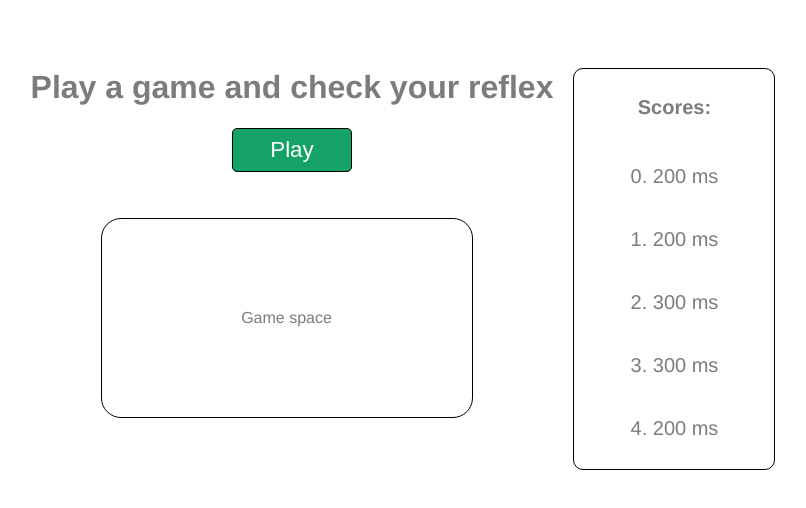
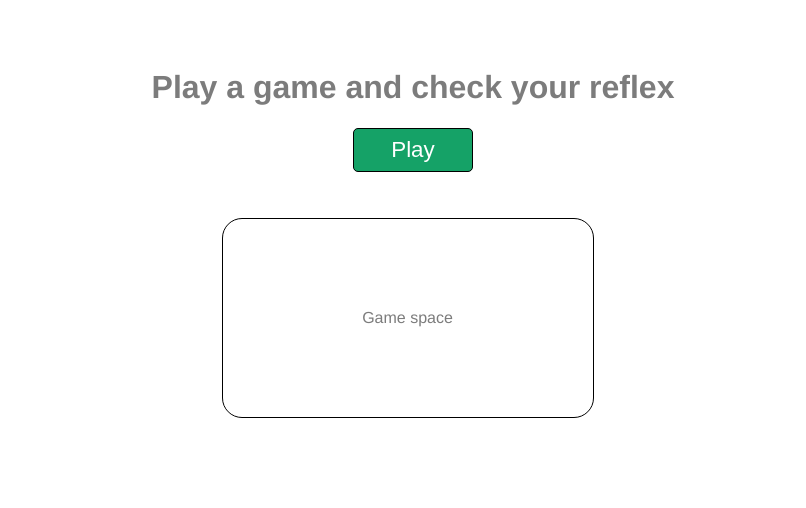
Before and after one commit to HubertMelbruda/vue-reaction-time-game, a Vue app: page / in a window 1280 px wide. Shown: the top 508 px of the page, without its empty margins (227-1033 px from the left). Built offline with nearby package versions, Linux system fonts and the light colour scheme.

Commit message:
add an extra class attribute to the best score

```diff
--- a/src/App.vue
+++ b/src/App.vue
@@ -7,7 +7,7 @@
       <Block v-if="isPlaying" :delay="delay" @end="endGame" />
       <Results v-if="showResult" :score="score" />
     </div>
-    <div class="scoreTable">
+    <div v-if="scores.length" class="scores">
       <ScoresTable :scores="scores"/>
     </div>
   </div>
@@ -26,7 +26,7 @@ export default {
       delay: null,
       score: null,
       showResult: false,
-      scores: [200,200,300,300,200],
+      scores: [],
     }
   },
   components: {
@@ -57,8 +57,6 @@ export default {
   -moz-osx-font-smoothing: grayscale;
   text-align: center;
   color: #7c7c7c;
-  /* margin: 60px auto; */
-  /* max-width: 900px; */
   box-sizing: border-box;
 }
 
@@ -100,9 +98,8 @@ body {
   position: relative;
 }
 
-.scoreTable{
+.scores{
   margin: 20px;
-
 }
 .game-space {
   position: absolute;
--- a/src/components/Block.vue
+++ b/src/components/Block.vue
@@ -1,5 +1,5 @@
 <template>
-  <div class="block" v-if="isShowed" @click="stopTime">
+  <div class="block" v-if="isShown" @click="stopTime">
       Click me !!!
   </div>
 </template>
@@ -9,14 +9,14 @@ export default {
   props: ['delay'],
   data() {
     return {
-      isShowed: false,
+      isShown: false,
       timer: null,
       reactionTime: 0,
     }
   },
   mounted() {
     setTimeout(() => {
-      this.isShowed = true
+      this.isShown = true
       this.startTime()
     }, this.delay)
   },
--- a/src/components/ScoresTable.vue
+++ b/src/components/ScoresTable.vue
@@ -1,8 +1,8 @@
 <template>
   <div class="score-table">
     <h4>Scores:</h4>
-    <p v-for="(score, index) in scores" :key="index">
-      {{ index }}. {{ score }} ms
+    <p v-for="(score, index) in scores" :key="index" :class="{ bestScore: getTheBestScore(score)}">
+      {{ index + 1 }}. {{ score }} ms
     </p>
   </div>
 </template>
@@ -13,6 +13,11 @@ export default {
   data() {
     return {
       scoresToDisplay: [],
+    }
+  },
+  methods: {
+    getTheBestScore(score) {
+      return score === Math.min(...this.scores) ? 'bestScore' : ''
     }
   },
 }
@@ -29,4 +34,8 @@ export default {
   border: 1px solid black;
   border-radius: 10px;
 }
+
+.bestScore {
+  color: #f40d0d;
+}
 </style>
```
